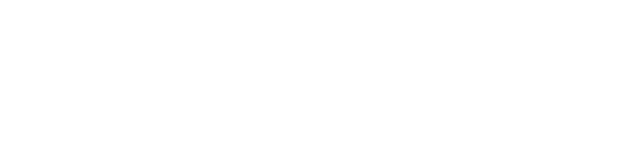
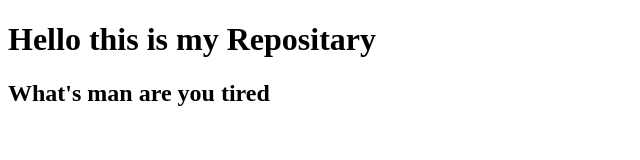
Before and after one commit to Ashik021/my-first-projects, a plain HTML site: page index.html in a window 1280 px wide. Shown: the whole page, without its empty margins (0-640 px from the left). Drawn offline with Linux system fonts and the light colour scheme.

Commit message:
this is second commit

```diff
--- a/index.html
+++ b/index.html
@@ -7,6 +7,7 @@
     <title>My first git hub repo</title>
 </head>
 <body>
-
+    <h1>Hello this is my Repositary</h1>
+    <h2>What's man are you tired</h2>
 </body>
 </html>
```
Also changed, not shown: style.css (added).
